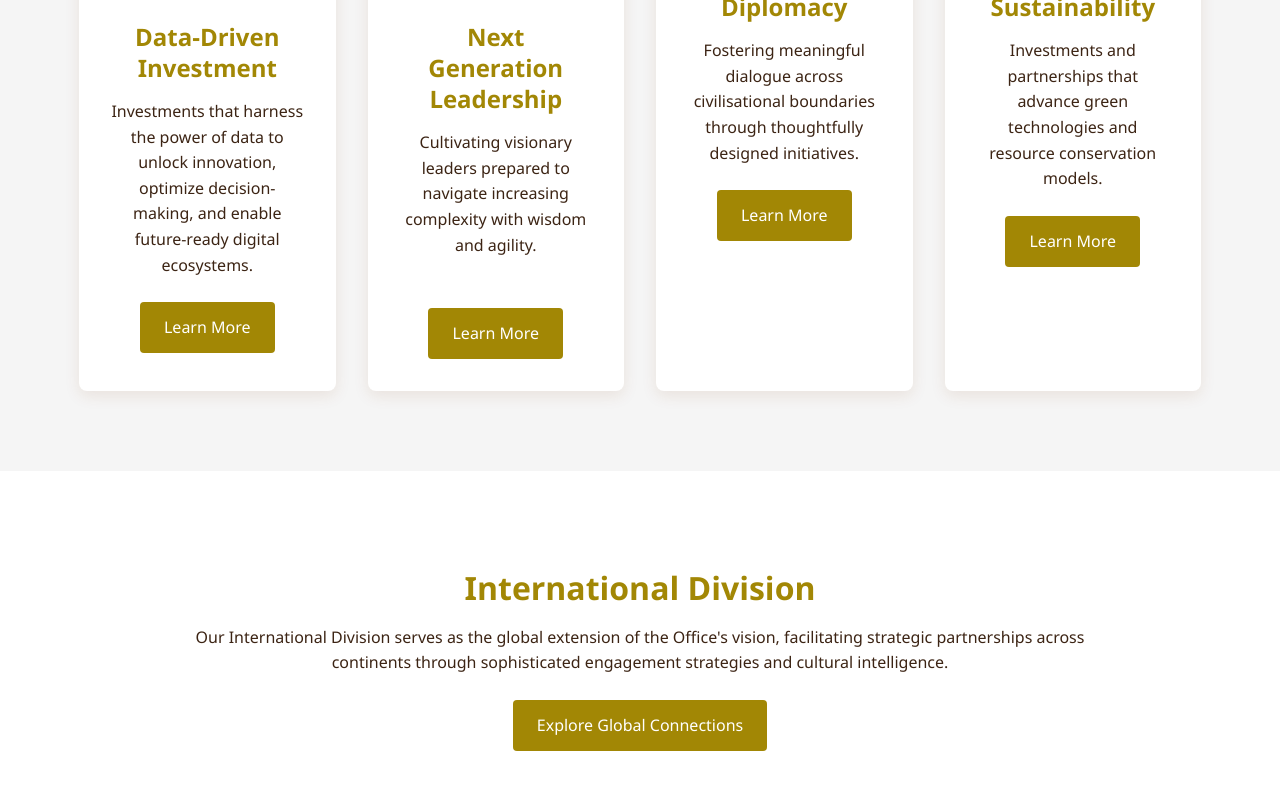
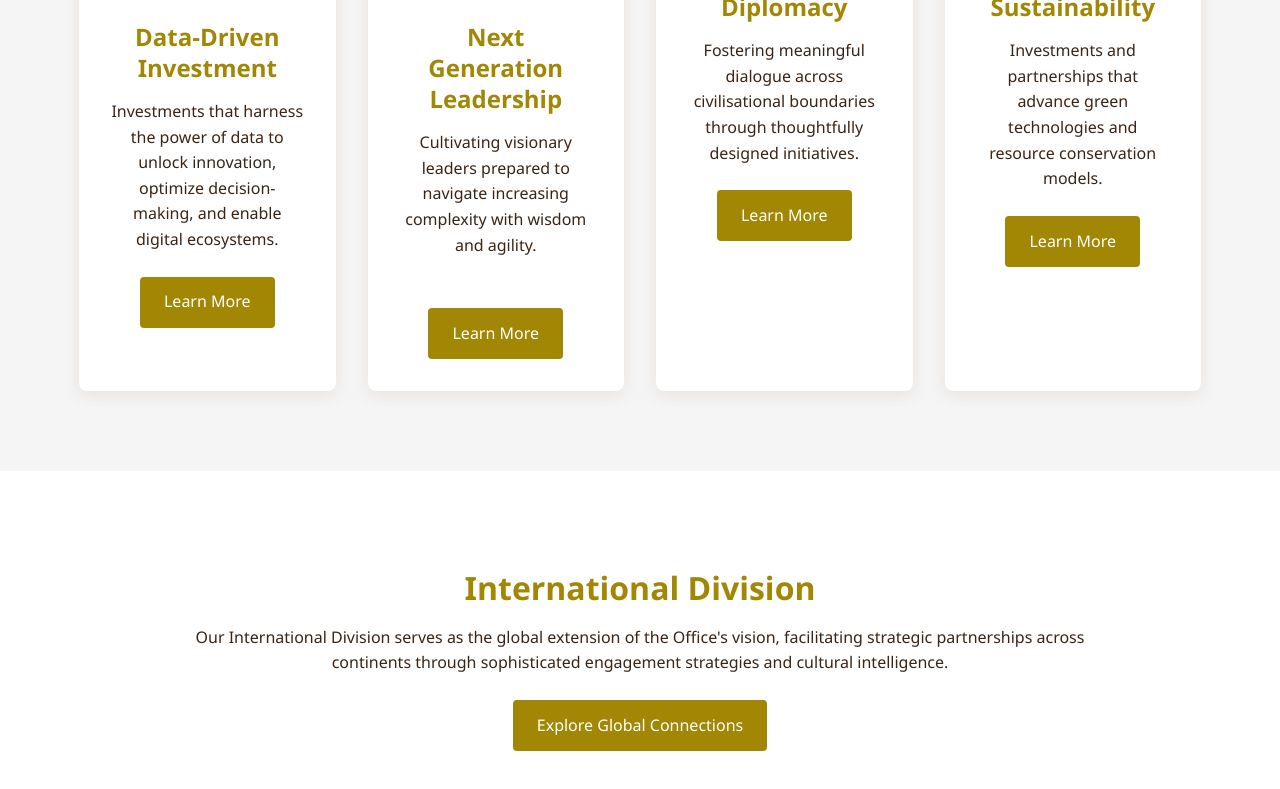
Before and after one commit to Azetry/site, a website: page index.html in a window 1280 px wide. Shown: the part 1564-2353 px from the top of the page. Drawn offline with Linux system fonts and the light colour scheme.

Commit message:
UPDATE: 更改文字

```diff
--- a/index.html
+++ b/index.html
@@ -134,8 +134,7 @@
               <h3>Data-Driven Investment</h3>
               <p>
                 Investments that harness the power of data to unlock innovation,
-                optimize decision-making, and enable future-ready digital
-                ecosystems.
+                optimize decision-making, and enable digital ecosystems.
               </p>
               <a href="people-centric.html" class="btn">Learn More</a>
             </div>
```
